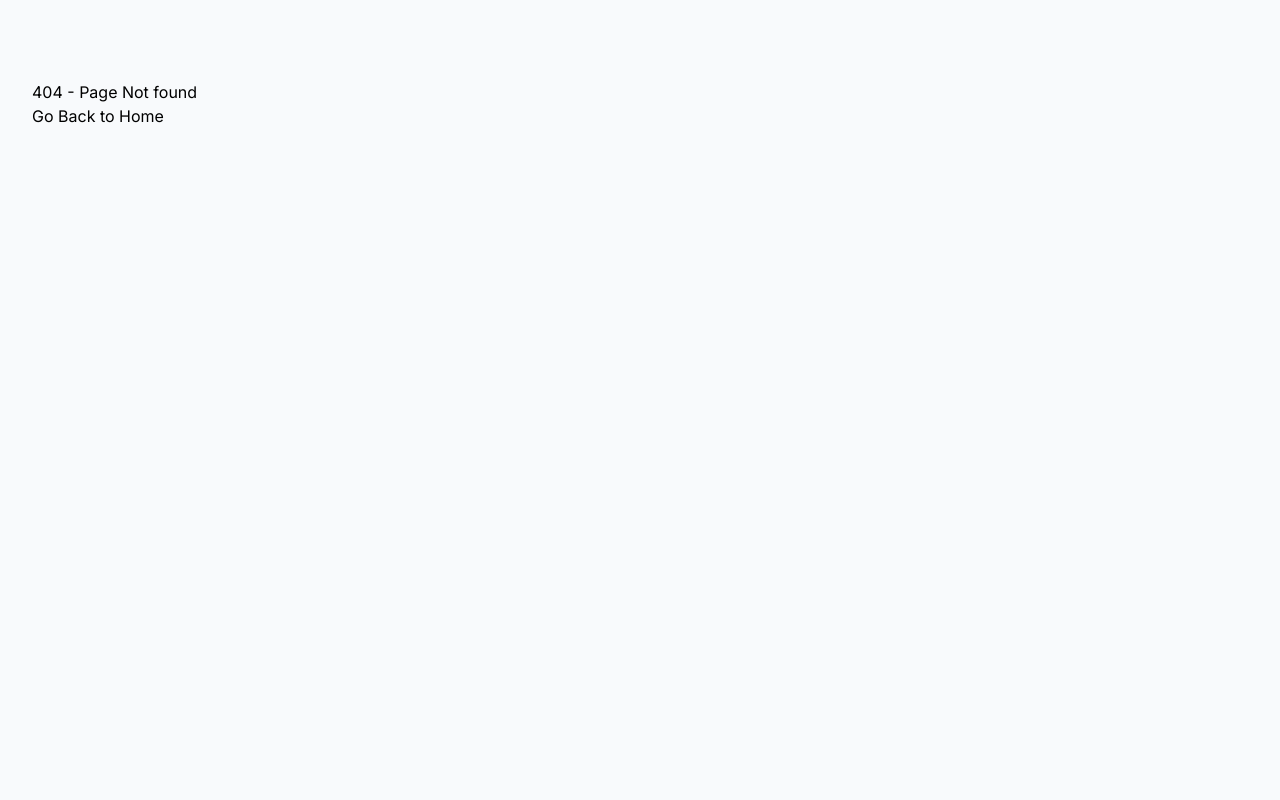
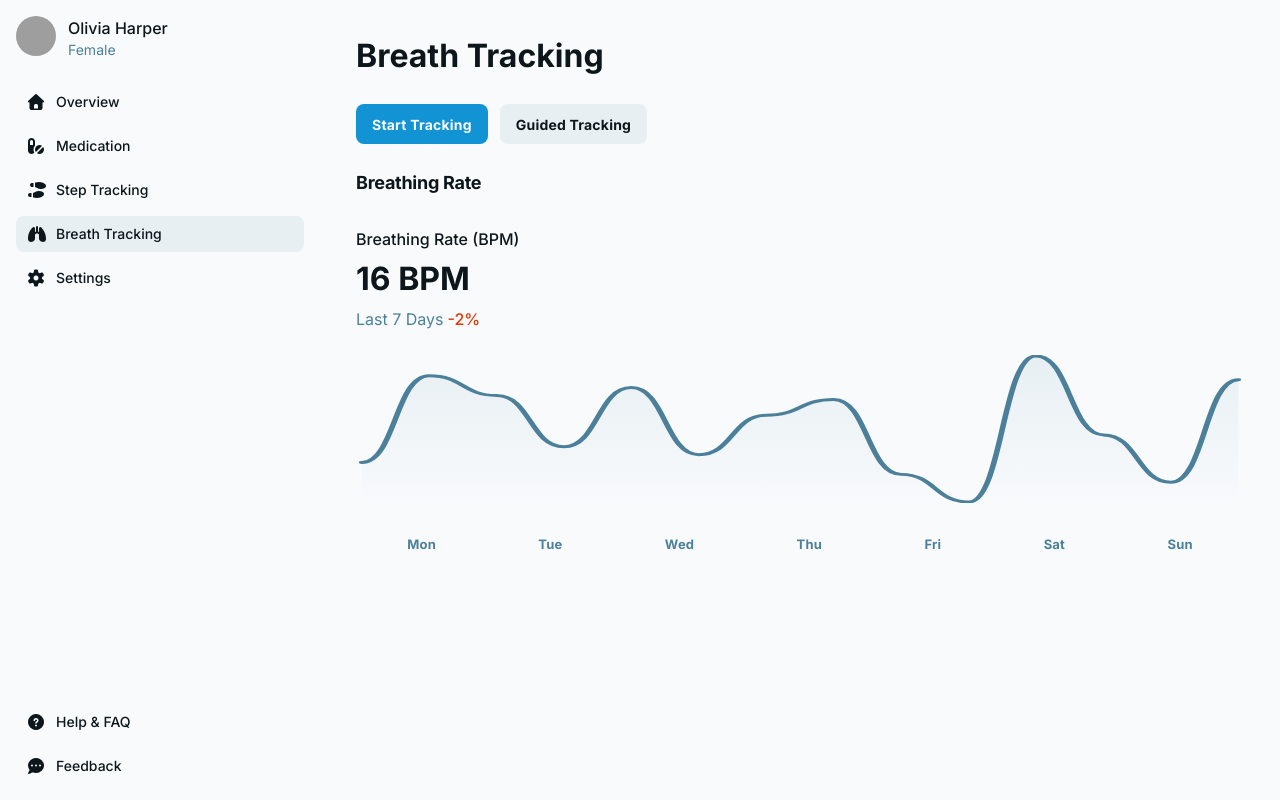
Before and after one commit to sreehari-v/capstone-group6, a React (Vite) app: page /dashboard/breath in a window 1280 px wide. Before the commit this address had no page. Built offline with nearby package versions, Linux system fonts and the light colour scheme; grey boxes are pictures that could not be loaded.

Commit message:
Added Breath tracking page in dashboard made some routing changes.

```diff
--- a/src/components/DashNav/DashNav.jsx
+++ b/src/components/DashNav/DashNav.jsx
@@ -0,0 +1,57 @@
+import React from "react";
+import { NavLink } from "react-router-dom";
+
+const DashNav = () => {
+  return (
+    <div className="flex flex-col w-80 bg-slate-50 p-4 min-h-screen">
+      {/* User Info */}
+      <div className="flex gap-3 mb-6">
+        <div
+          className="bg-center bg-no-repeat aspect-square bg-cover rounded-full w-10 h-10"
+          style={{
+            backgroundImage:
+              'url("https://lh3.googleusercontent.com/aida-public/AB6AXuCzlOfJCRVMC2J5ZsNahN-raxXGcC4BhsP8WkjzS-xz_uwkZfaW8oz6Tv0GGMXRXm3C-IapTNePusjzYcvOMVXKrEPzFBuUokSa3ADO7xQla6RS8TAPlIaprglZdw8hDNQ6mu9A3pxWOMz-EogUUSJzKKU7AHt75GGakdbU1OajueOkFvtgR1Fys2oFFX1J186rKbAYFAdlM6dbKtwIXgerkoteEeXPqIpUn-rUhYWvyQrDy9g-YvVEiyjsq-KqJgGGWGds4l9e4vA")',
+          }}
+        ></div>
+        <div className="flex flex-col justify-center">
+          <h1 className="text-[#0d171b] text-base font-medium">Olivia Harper</h1>
+          <p className="text-[#4c809a] text-sm font-normal">Female</p>
+        </div>
+      </div>
+
+      {/* Main Menu */}
+      <div className="flex flex-col gap-2">
+        <NavItem label="Overview" iconClass="fas fa-home" to="/dashboard" end />
+        <NavItem label="Medication" iconClass="fas fa-pills" to="/dashboard/medication" />
+        <NavItem label="Step Tracking" iconClass="fas fa-shoe-prints" to="/dashboard/steps" />
+        <NavItem label="Breath Tracking" iconClass="fas fa-lungs" to="/dashboard/breath" />
+        <NavItem label="Settings" iconClass="fas fa-cog" to="/dashboard/settings" />
+      </div>
+
+      {/* Bottom Menu */}
+      <div className="mt-auto flex flex-col gap-2">
+        <NavItem label="Help & FAQ" iconClass="fas fa-question-circle" to="/dashboard/help" />
+        <NavItem label="Feedback" iconClass="fas fa-comment-dots" to="/dashboard/feedback" />
+      </div>
+    </div>
+  );
+};
+
+const NavItem = ({ label, iconClass, to, end }) => {
+  return (
+    <NavLink
+      to={to}
+      end={end}
+      className={({ isActive }) =>
+        `flex items-center gap-3 px-3 py-2 rounded-lg cursor-pointer ${
+          isActive ? "bg-[#e7eff3]" : ""
+        }`
+      }
+    >
+      <i className={`${iconClass} text-[#0d171b] w-4 h-4`}></i>
+      <p className="text-[#0d171b] text-sm font-medium">{label}</p>
+    </NavLink>
+  );
+};
+
+export default DashNav;
--- a/src/layouts/DashboardLayout.jsx
+++ b/src/layouts/DashboardLayout.jsx
@@ -1,11 +1,14 @@
-import React from "react";
 import { Outlet } from "react-router";
+import DashNav from "../components/DashNav/DashNav";
 
 function DashboardLayout() {
   return (
-    <>
-      <Outlet />
-    </>
+    <div style={{ display: "flex", height: "100vh" }}>
+      <DashNav />
+      <div style={{ flexGrow: 1, padding: "20px", overflowY: "auto" }}>
+        <Outlet />
+      </div>
+    </div>
   );
 }
 
--- /dev/null
+++ b/src/pages/Breaths.jsx
@@ -0,0 +1,85 @@
+import React from 'react'
+
+function Breaths() {
+  return (
+    <div className="flex flex-col max-w-[960px] flex-1 overflow-y-auto">
+      {/* Page header */}
+      <div className="flex flex-wrap justify-between gap-3 p-4">
+        <p className="text-[#0d171b] tracking-light text-[32px] font-bold leading-tight min-w-72">
+          Breath Tracking
+        </p>
+      </div>
+
+      {/* Buttons */}
+      <div className="flex justify-stretch px-4 py-3">
+        <div className="flex flex-1 gap-3 flex-wrap justify-start">
+          <button className="flex min-w-[84px] max-w-[480px] cursor-pointer items-center justify-center overflow-hidden rounded-lg h-10 px-4 bg-[#1193d4] text-slate-50 text-sm font-bold leading-normal tracking-[0.015em]">
+            Start Tracking
+          </button>
+          <button className="flex min-w-[84px] max-w-[480px] cursor-pointer items-center justify-center overflow-hidden rounded-lg h-10 px-4 bg-[#e7eff3] text-[#0d171b] text-sm font-bold leading-normal tracking-[0.015em]">
+            Guided Tracking
+          </button>
+        </div>
+      </div>
+
+      {/* Breathing Rate */}
+      <h3 className="text-[#0d171b] text-lg font-bold leading-tight tracking-[-0.015em] px-4 pb-2 pt-4">
+        Breathing Rate
+      </h3>
+      <div className="flex flex-wrap gap-4 px-4 py-6">
+        <div className="flex min-w-72 flex-1 flex-col gap-2">
+          <p className="text-[#0d171b] text-base font-medium leading-normal">
+            Breathing Rate (BPM)
+          </p>
+          <p className="text-[#0d171b] tracking-light text-[32px] font-bold leading-tight truncate">
+            16 BPM
+          </p>
+          <div className="flex gap-1">
+            <p className="text-[#4c809a] text-base font-normal leading-normal">
+              Last 7 Days
+            </p>
+            <p className="text-[#e73508] text-base font-medium leading-normal">-2%</p>
+          </div>
+          <div className="flex min-h-[180px] flex-1 flex-col gap-8 py-4">
+            {/* Placeholder SVG / Chart */}
+            <svg
+              width="100%"
+              height="148"
+              viewBox="-3 0 478 150"
+              fill="none"
+              xmlns="http://www.w3.org/2000/svg"
+              preserveAspectRatio="none"
+            >
+              <path
+                d="M0 109C18.1538 109 18.1538 21 36.3077 21C54.4615 21 54.4615 41 72.6154 41C90.7692 41 90.7692 93 108.923 93C127.077 93 127.077 33 145.231 33C163.385 33 163.385 101 181.538 101C199.692 101 199.692 61 217.846 61C236 61 236 45 254.154 45C272.308 45 272.308 121 290.462 121C308.615 121 308.615 149 326.769 149C344.923 149 344.923 1 363.077 1C381.231 1 381.231 81 399.385 81C417.538 81 417.538 129 435.692 129C453.846 129 453.846 25 472 25V149H326.769H0V109Z"
+                fill="url(#paint0_linear)"
+              ></path>
+              <path
+                d="M0 109C18.1538 109 18.1538 21 36.3077 21C54.4615 21 54.4615 41 72.6154 41C90.7692 41 90.7692 93 108.923 93C127.077 93 127.077 33 145.231 33C163.385 33 163.385 101 181.538 101C199.692 101 199.692 61 217.846 61C236 61 236 45 254.154 45C272.308 45 272.308 121 290.462 121C308.615 121 308.615 149 326.769 149C344.923 149 344.923 1 363.077 1C381.231 1 381.231 81 399.385 81C417.538 81 417.538 129 435.692 129C453.846 129 453.846 25 472 25"
+                stroke="#4c809a"
+                strokeWidth="3"
+                strokeLinecap="round"
+              ></path>
+              <defs>
+                <linearGradient id="paint0_linear" x1="236" y1="1" x2="236" y2="149" gradientUnits="userSpaceOnUse">
+                  <stop stopColor="#e7eff3" />
+                  <stop offset="1" stopColor="#e7eff3" stopOpacity="0" />
+                </linearGradient>
+              </defs>
+            </svg>
+            <div className="flex justify-around">
+              {["Mon","Tue","Wed","Thu","Fri","Sat","Sun"].map(day => (
+                <p key={day} className="text-[#4c809a] text-[13px] font-bold leading-normal tracking-[0.015em]">{day}</p>
+              ))}
+            </div>
+          </div>
+        </div>
+      </div>
+
+      {/* You can continue converting the remaining sections similarly */}
+      {/* Breathing Consistency, Breathing Patterns, Improvement Over Time */}
+    </div>
+  );
+}
+
+export default Breaths;
--- a/src/routes/router.jsx
+++ b/src/routes/router.jsx
@@ -9,6 +9,9 @@ import LoginPage from "../pages/LoginPage";
 import SignupPage from "../pages/SignupPage";
 import DashboardLayout from "../layouts/DashboardLayout";
 import DashBoard from "../pages/DashBoard";
+import StepTracking from "../pages/StepTracking";
+import Breaths from "../pages/Breaths";
+import Medication from "../pages/Medication";
 
 const router = createBrowserRouter([
   {
@@ -27,7 +30,12 @@ const router = createBrowserRouter([
   {
     path: "/dashboard",
     element: <DashboardLayout />,
-    children: [{ index: true, element: <DashBoard /> }],
+    children: [
+      { index: true, element: <DashBoard /> },
+      { path: "steps", element: <StepTracking /> },
+      { path: "medication", element: <Medication /> },
+      { path: "breath", element: <Breaths /> },
+    ],
   },
 ]);
 
```
Also changed, not shown: src/pages/Medication.jsx (+56 -22 lines).
